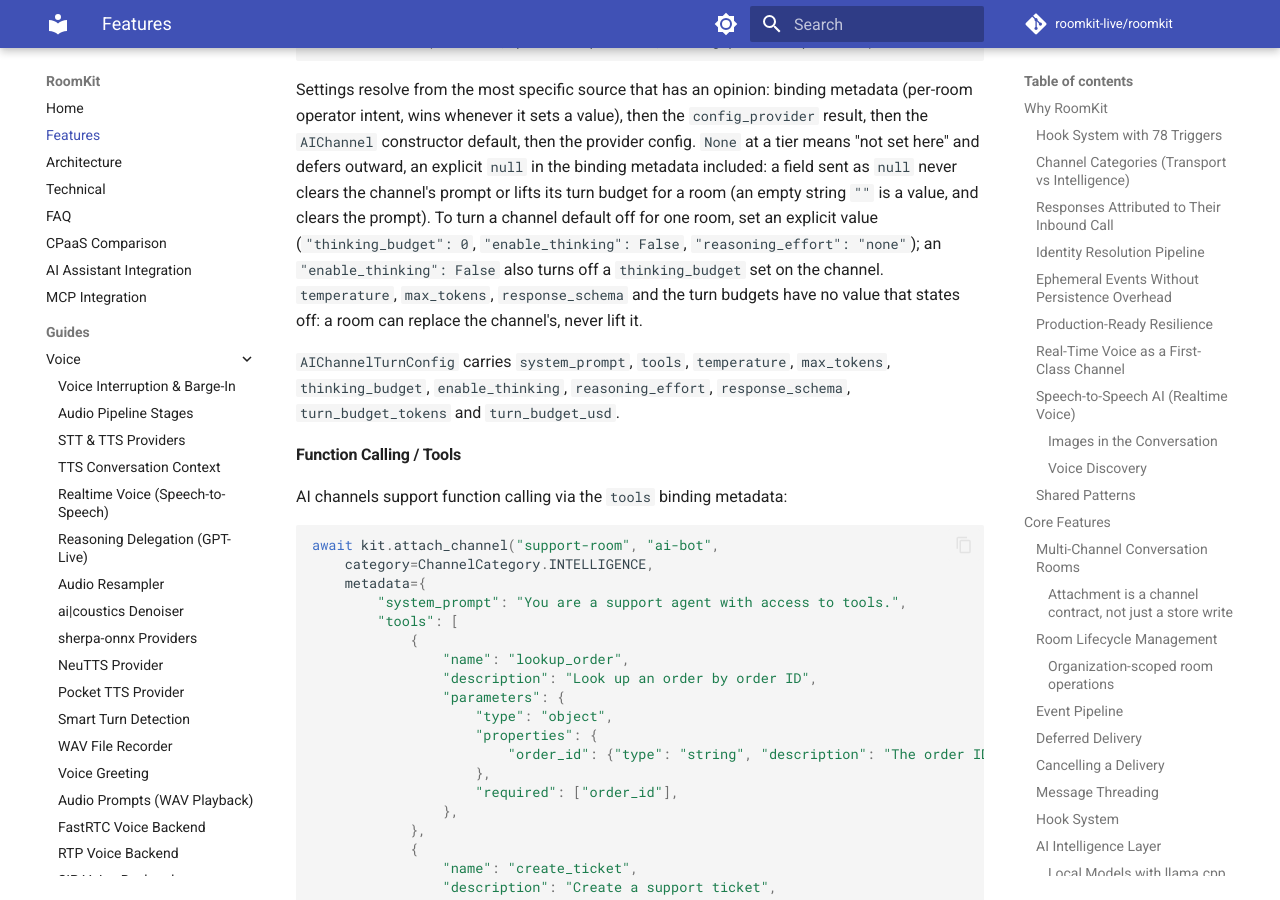
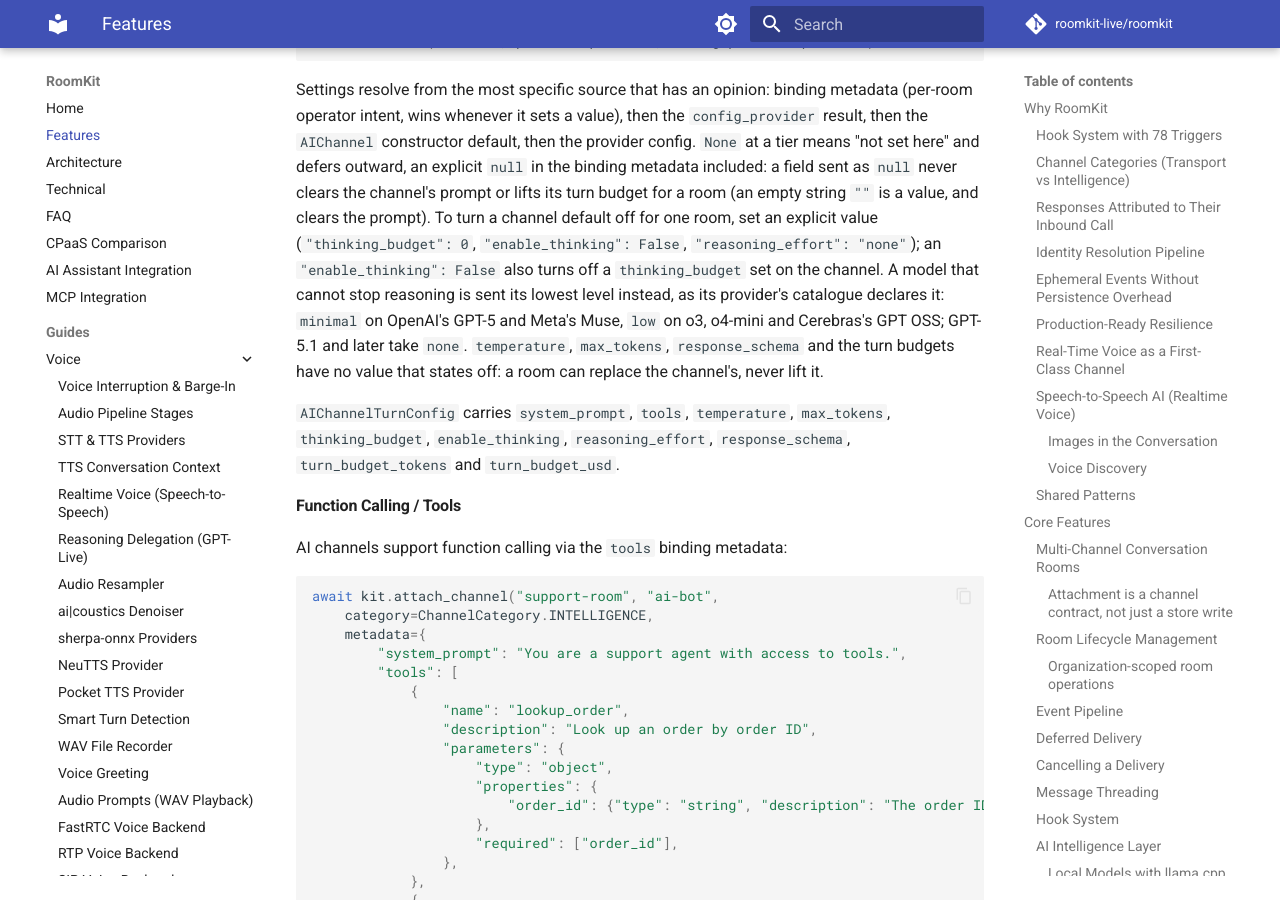
Before and after one commit to roomkit-live/roomkit-docs, an MkDocs documentation site: the page built from docs/features.md, in a window 1280 px wide and 900 px high, scrolled down 27124 px. Built offline with MkDocs 1.6.1 and Material for MkDocs 9.7.7, drawn with Linux system fonts in a browser that asks for light colours; comment, search, counter and statistics services are not loaded; some of the changed text lies outside the part shown.

Commit message:
docs(reasoning): a model that cannot stop reasoning is sent its lowest level when a turn states off (RMK-500)

```diff
--- a/docs/features.md
+++ b/docs/features.md
@@ -975,7 +975,10 @@ string `""` is a value, and clears the prompt). To turn a channel default off
 for one room, set an explicit value (`"thinking_budget": 0`,
 `"enable_thinking": False`, `"reasoning_effort": "none"`); an
 `"enable_thinking": False` also turns off a `thinking_budget` set on the
-channel. `temperature`, `max_tokens`, `response_schema` and the turn budgets
+channel. A model that cannot stop reasoning is sent its lowest level instead,
+as its provider's catalogue declares it: `minimal` on OpenAI's GPT-5 and
+Meta's Muse, `low` on o3, o4-mini and Cerebras's GPT OSS; GPT-5.1 and later
+take `none`. `temperature`, `max_tokens`, `response_schema` and the turn budgets
 have no value that states off: a room can replace the channel's, never lift it.
 
 `AIChannelTurnConfig` carries `system_prompt`, `tools`, `temperature`,
```
